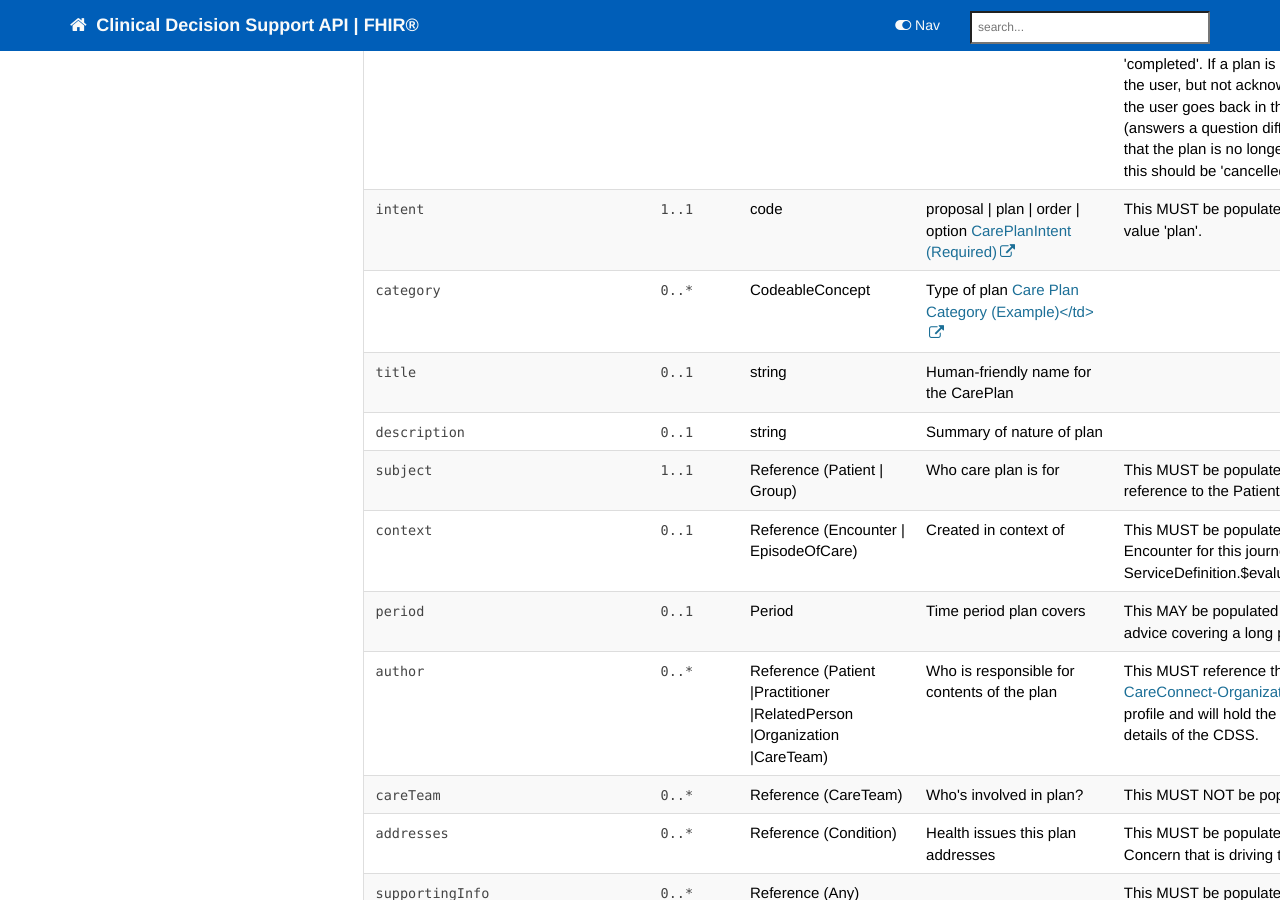
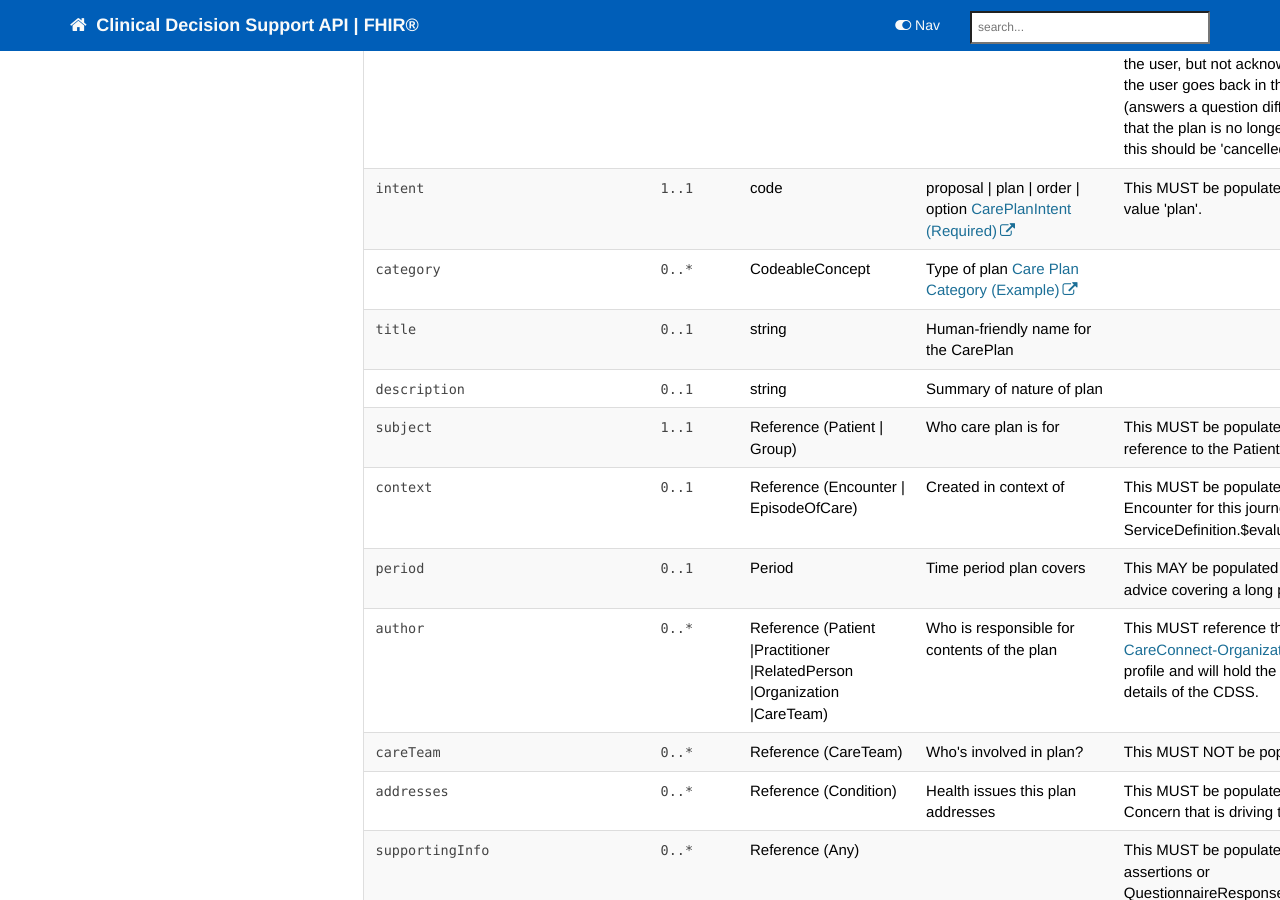
Before and after one commit to nhsconnect/FHIR-CDS, a Jekyll site: the page built from pages/explore/api_care_plan.md, in a window 1280 px wide and 900 px high, scrolled down 1692 px. Built offline with Jekyll 4.4.1, drawn with Linux system fonts in a browser that asks for light colours; nearby versions of some CDN libraries; comment, search, counter and statistics services are not loaded; some of the changed text lies outside the part shown.

Commit message:
Cosmetic grammar and typo fixes

```diff
--- a/pages/explore/api_care_plan.md
+++ b/pages/explore/api_care_plan.md
@@ -138,7 +138,7 @@ The table below gives implementation guidance in relation to the elements within
             <td><code>category</code></td>
             <td><code>0..*</code></td>
             <td>CodeableConcept</td>
-            <td>Type of plan <a href="http://hl7.org/fhir/STU3/valueset-care-plan-category.html">Care Plan Category (Example)</td>
+            <td>Type of plan <a href="http://hl7.org/fhir/STU3/valueset-care-plan-category.html">Care Plan Category (Example)</a></td>
 			<td>&nbsp;</td>
         </tr>
         <tr>
```
